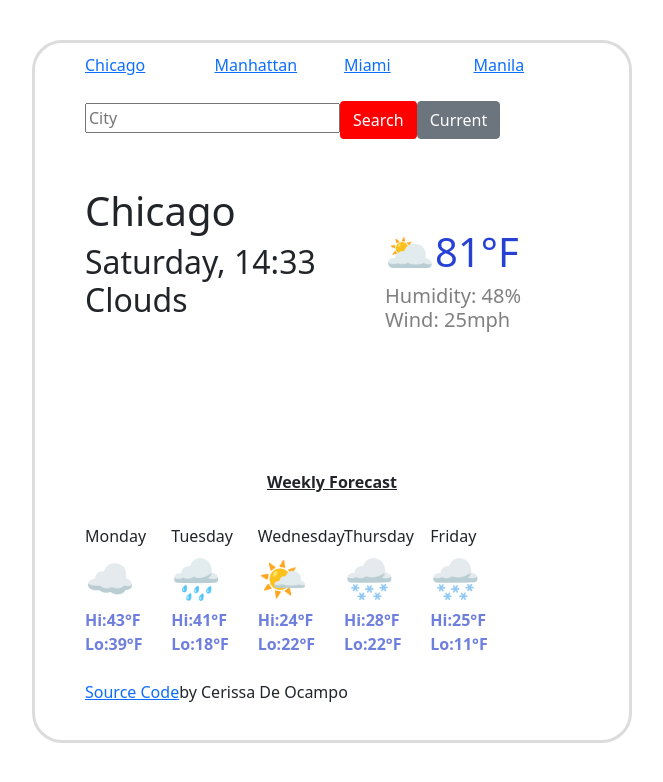
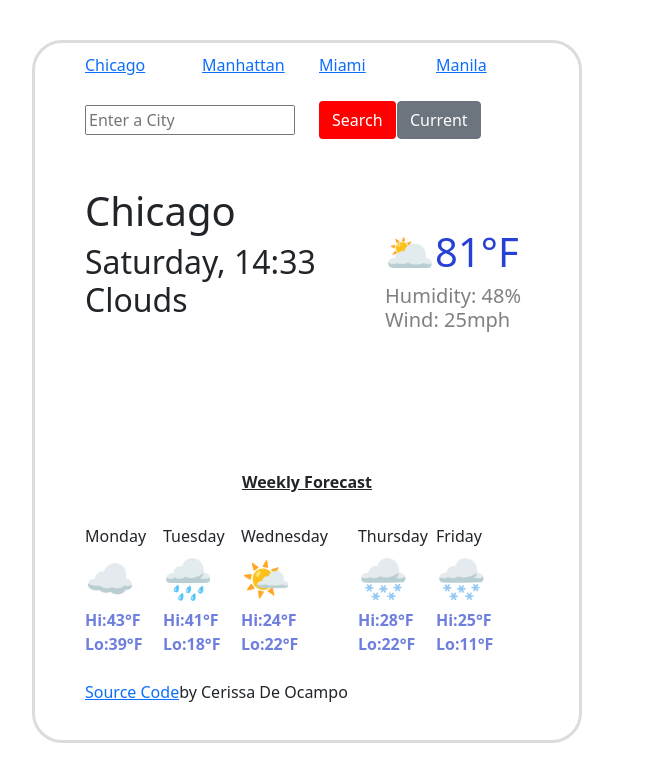
Before and after one commit to cerissad/weather-react, a React (Create React App) app: page / in a window 1280 px wide. Shown: the top 782 px of the page, without its empty margins (8-671 px from the left). Built offline with nearby package versions, Linux system fonts and the light colour scheme.

Commit message:
updated css for form and button spacing

```diff
--- a/src/App.js
+++ b/src/App.js
@@ -30,17 +30,24 @@ export default function App() {
       <br />
       <div className="city">
         <form>
+          <div className="row align-items-center">
+            <div className="col-6">
               <input
                 type="text"
-            placeholder="City"
+                placeholder="Enter a City"
                 className="city-box"
-            width="10px"
+                width="300px"
               />
-
+            </div>
+            <div className="col-2">
               <input type="submit" value="Search" className="btn btn-search" />
+            </div>
+            <div className="col-2">
               <button type="button" className="btn btn-secondary">
                 Current
               </button>
+            </div>
+          </div>
         </form>
       </div>
       <h1 className="text-capitalize">
@@ -86,7 +93,7 @@ export default function App() {
           </div>
         </div>
 
-        <div className="col-2">
+        <div className="col-3">
           Wednesday
           <div className="emoji-temp">🌤</div>
           <div className="text-temp">
--- a/src/styles.css
+++ b/src/styles.css
@@ -4,7 +4,7 @@
   border: solid;
   border-radius: 30px;
   border-color: gainsboro;
-  max-width: 600px;
+  max-width: 550px;
   padding: 10px 50px 20px;
 }
 
@@ -40,8 +40,9 @@
 }
 
 .city-box {
-  box-sizing: content-box;
-  width: 50%;
+  box-sizing: border-box;
+  width: 100%;
+  padding: 5p;
 }
 
 .emoji-temp {
```
Lines whose indentation alone changed are shown as unchanged.
